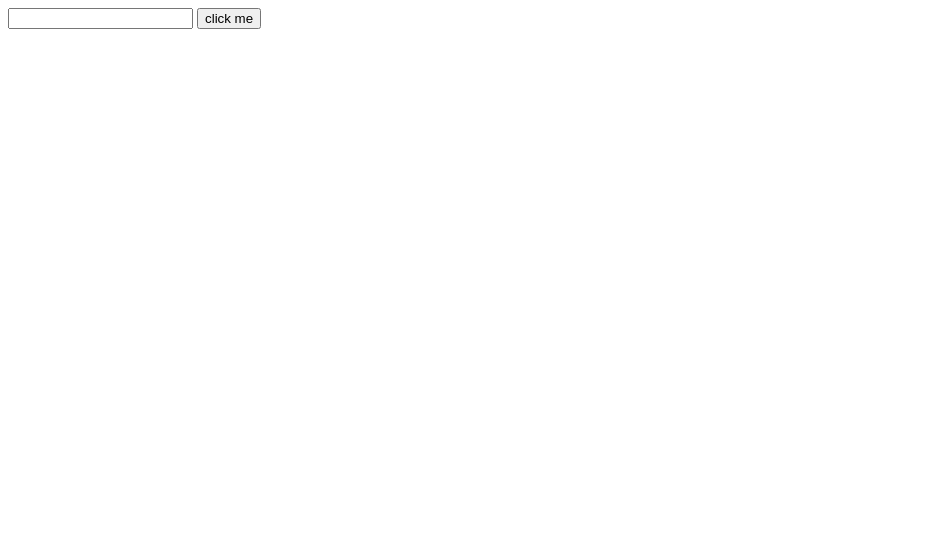
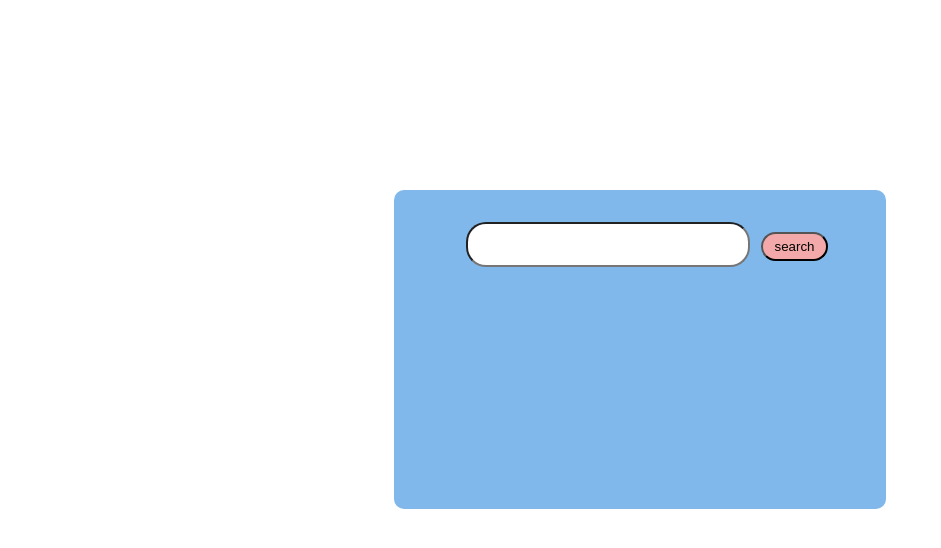
Before and after one commit to rajmishra-47/simple-movie-search-app, a plain HTML site: page index.html in a window 1280 px wide. Shown: the whole page, without its empty margins (0-941 px from the left). Drawn offline with Linux system fonts and the light colour scheme.

Commit message:
added style.css

```diff
--- a/app.js
+++ b/app.js
@@ -9,10 +9,11 @@ const a=()=>{
     return obj.json();
     }).then((mess)=>{
 
-        document.getElementById('tit').innerHTML=mess.Title;
-        document.getElementById('date').innerHTML=mess.Released
+        // document.getElementById('s1').innerHTML=mess.Title;
+        document.getElementById('s1').innerHTML=mess.Released
     }).catch((err)=>{
-        document.getElementById('err').innerHTML="error";
+        // document.getElementById('err').innerHTML="error";
+        console.log(err);
     })
 }
 
--- a/index.html
+++ b/index.html
@@ -4,16 +4,20 @@
     <meta charset="UTF-8">
     <meta http-equiv="X-UA-Compatible" content="IE=edge">
     <meta name="viewport" content="width=device-width, initial-scale=1.0">
+
+    <link rel="stylesheet" href="/style.css">
     <title>Document</title>
 </head>
 <body>
 
-    <input type="text" id="txt">
-    <button id="clc">click me</button>
+    <div class="container">
+        <div class="box">
+            <input type="text" name="" id="txt" class="ip">
+            <button id="clc" class="bt">search</button>
+        </div>
+    </div>
 
-    <h1 id="tit"></h1>
-    <h1 id="date"></h1>
-    <h1 id="err"></h1>
+    <h1 id="s1"></h1>
 
     <script src="/app.js"></script>
 </body>
--- /dev/null
+++ b/style.css
@@ -0,0 +1,42 @@
+
+.container{
+
+    margin-top: 15%;
+    display: flex;
+align-items: center;
+justify-content: center;
+}
+
+/* Frame 1 */
+.box{
+position: relative;
+width: 492px;
+height: 319px;
+background: #81B8EC;
+border-radius: 10px;
+
+}
+
+/* Frame 2 */
+
+.ip{
+position: absolute;
+width: 276px;
+height: 39px;
+left: 72px;
+top: 32px;
+
+background: #FFFFFF;
+border-radius: 20px;
+}
+
+.bt{
+position: absolute;
+width: 67px;
+height: 29px;
+left: 367px;
+top: 42px;
+
+background: #F3A9A9;
+border-radius: 20px;
+}
```
